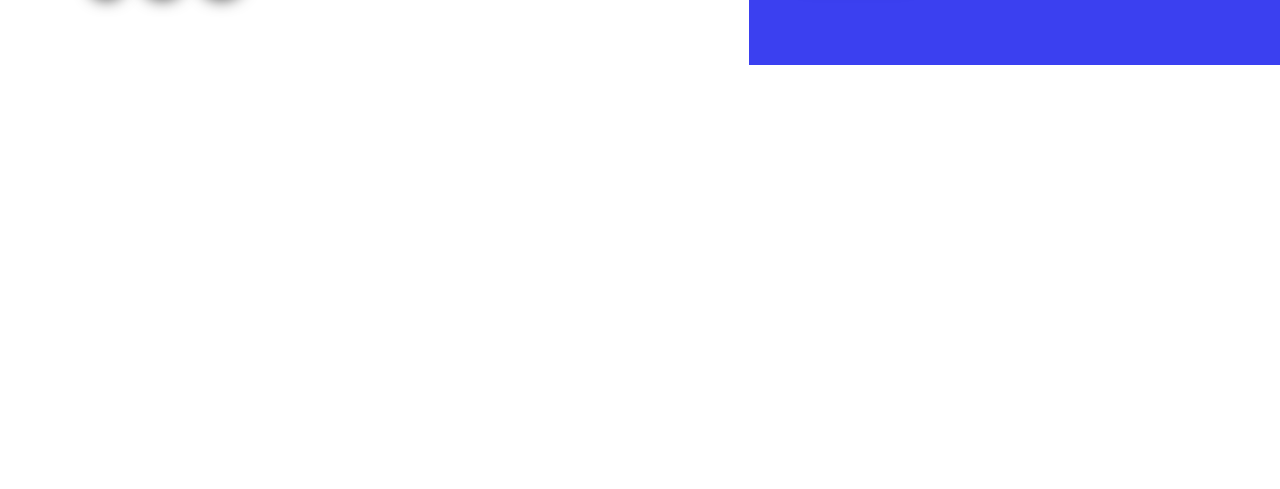
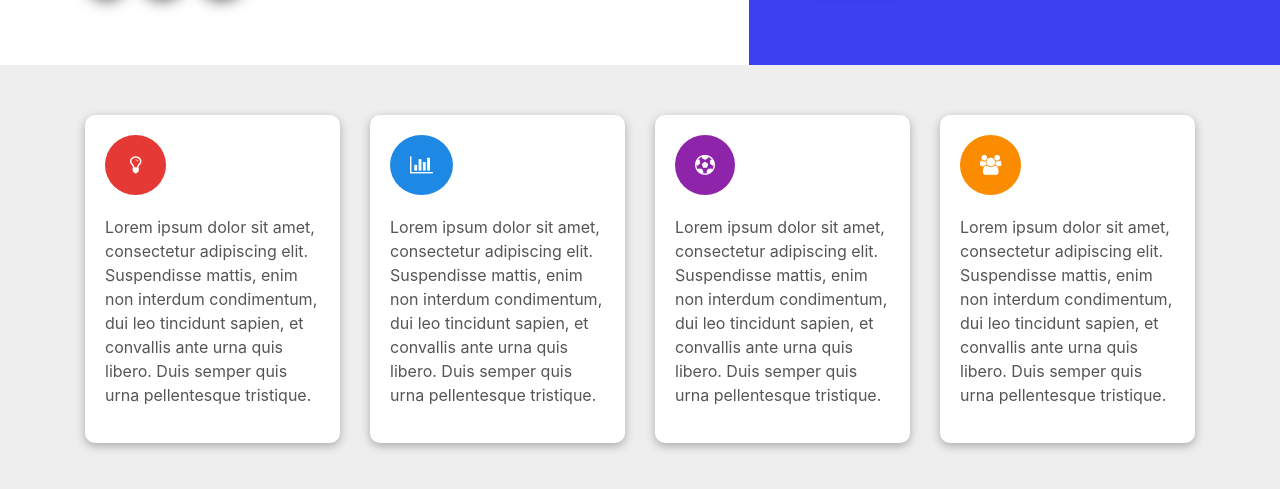
Before and after one commit to syedzubairahmed001/gps-sanjaygandhinagar, a plain HTML site: page index.html in a window 1280 px wide. Shown: the part 735-1224 px from the top of the page. Before the commit the page ends 800 px from the top, so only its background shows below. Drawn offline with nearby package versions, Linux system fonts and the light colour scheme.

Commit message:
added features section and navigation bar

```diff
--- a/index.html
+++ b/index.html
@@ -12,7 +12,7 @@
 <body>
     <header>
         <div class="header-container-1">
-            <a href="#" class="menu-icon"><img src="resourses/img/menu-icon.svg" alt="menu-icon"></a>
+            <a href="#" class="menu-icon"><img id="menu-icon-img" src="resourses/img/menu-icon.svg" alt="menu-icon"></a>
             <nav>
                 <ul class="menu-list">
                     <li><a href="#">home</a></li>
@@ -50,10 +50,44 @@
             </div>
         </div>
     </header>
+    <section class="section-features">
+        <div class="container">
+            <div class="row">
+                <div class="col-sm-6 col-xs-6 col-md-6 col-lg-3">
+                    <div class="sec-features-col-1">
+                        <i class="fa fa-lightbulb-o" aria-hidden="true"></i>
+                        <p>Lorem ipsum dolor sit amet, consectetur adipiscing elit. Suspendisse mattis, enim non interdum condimentum, dui leo tincidunt sapien, et convallis ante urna quis libero. Duis semper quis urna pellentesque tristique. </p>
+                    </div>
+                </div>
+                <div class="col-sm-6 col-xs-6 col-md-6 col-lg-3">
+                    <div class="sec-features-col-2">
+                        <i class="fa fa-bar-chart" aria-hidden="true"></i>
+                        <p>Lorem ipsum dolor sit amet, consectetur adipiscing elit. Suspendisse mattis, enim non interdum condimentum, dui leo tincidunt sapien, et convallis ante urna quis libero. Duis semper quis urna pellentesque tristique. </p>
+                    </div>
+                </div>
+                <div class="col-sm-6 col-xs-6 col-md-6 col-lg-3">
+                    <div class="sec-features-col-3">
+                        <i class="fa fa-futbol-o" aria-hidden="true"></i>
+                        <p>Lorem ipsum dolor sit amet, consectetur adipiscing elit. Suspendisse mattis, enim non interdum condimentum, dui leo tincidunt sapien, et convallis ante urna quis libero. Duis semper quis urna pellentesque tristique. </p>
+                    </div>
+                </div>
+                <div class="col-sm-6 col-xs-6 col-md-2 col-lg-3">
+                    <div class="sec-features-col-4">
+                        <i class="fa fa-users" aria-hidden="true"></i>
+                        <p>Lorem ipsum dolor sit amet, consectetur adipiscing elit. Suspendisse mattis, enim non interdum condimentum, dui leo tincidunt sapien, et convallis ante urna quis libero. Duis semper quis urna pellentesque tristique. </p>
+                    </div>
+                </div>
+            </div>
+        </div>
+    </section>
 
     <script src="https://code.jquery.com/jquery-3.3.1.slim.min.js" integrity="sha384-q8i/X+965DzO0rT7abK41JStQIAqVgRVzpbzo5smXKp4YfRvH+8abtTE1Pi6jizo" crossorigin="anonymous"></script>
     <script src="https://cdnjs.cloudflare.com/ajax/libs/popper.js/1.14.3/umd/popper.min.js" integrity="sha384-ZMP7rVo3mIykV+2+9J3UJ46jBk0WLaUAdn689aCwoqbBJiSnjAK/l8WvCWPIPm49" crossorigin="anonymous"></script>
     <script src="https://stackpath.bootstrapcdn.com/bootstrap/4.1.2/js/bootstrap.min.js" integrity="sha384-o+RDsa0aLu++PJvFqy8fFScvbHFLtbvScb8AjopnFD+iEQ7wo/CG0xlczd+2O/em" crossorigin="anonymous"></script>
+    <script
+  src="https://code.jquery.com/jquery-3.3.1.min.js"
+  integrity="sha256-FgpCb/KJQlLNfOu91ta32o/NMZxltwRo8QtmkMRdAu8="
+  crossorigin="anonymous"></script>
     <script src="resourses/js/script-index.js"></script>
 </body>
 </html>
--- a/resourses/css/style-index.css
+++ b/resourses/css/style-index.css
@@ -21,7 +21,7 @@ header{
 .header-container-1{
     height: 70vh;
     background-image: url(img/Logopit_1532240054332.jpg);
-    background-position: center;
+    background-position: right;
     background-size: cover;
     position: relative;
 }
@@ -99,6 +99,7 @@ h2{
 .sec-header-1-social-icon-container{
     margin-left: 60px;
     margin-top: 20px;
+    display: block;
 }
 .sec-header-1-social-icon-container a{
     color: #fff;
@@ -119,17 +120,16 @@ h2{
     position: fixed;
     top: 40px;
     right: 50px;
+    z-index: 99999;
 }
-.menu-icon img{
+#menu-icon-img{
     background-color: #3b40f0;
     padding: 10px;
     border-radius: 50%;
     box-shadow: #555 0 0 10px;
 }
-nav{
+nav ul{
     display: none;
-}
-nav ul{
     position: fixed;
     top: 100px;
     right: 50px;
@@ -150,6 +150,7 @@ nav ul li a{
     display: inline-block;
     width: 150px;
     text-align: center;
+    transition: all 0.3s;
 }
 nav ul li a:hover{
     background-color: #fff;
@@ -158,3 +159,49 @@ nav ul li a:hover{
     transform: scale(1.1);
     box-shadow: 0 1px 20px #555;
 }
+/*_____section-features______*/
+.section-features{
+    background-color: #eee;
+    padding: 30px 0;
+}
+.sec-features-col-1,
+.sec-features-col-2,
+.sec-features-col-3,
+.sec-features-col-4{
+    background-color: #fff;
+    margin: 20px 0px;
+    padding: 20px;
+    border-radius: 10px;
+    box-shadow: 0px 3px 10px #aaa;
+}
+.sec-features-col-1 p,
+.sec-features-col-2 p,
+.sec-features-col-3 p,
+.sec-features-col-4 p{
+    color: #555;
+}
+.sec-features-col-1 i,
+.sec-features-col-2 i,
+.sec-features-col-3 i,
+.sec-features-col-4 i{
+    color: #fff;
+    padding: 20px;
+    font-size: 20px;
+    background-color: #3b40f0;
+    border-radius: 50%;
+    margin-bottom: 20px;
+}
+.sec-features-col-1 i{
+    padding-left: 25px;
+    padding-right: 25px;
+    background-color: #E53935;
+}
+.sec-features-col-2 i{
+    background-color: #1E88E5;
+}
+.sec-features-col-3 i{
+    background-color: #8E24AA;
+}
+.sec-features-col-4 i{
+    background-color: #FB8C00;
+}
--- a/resourses/js/script-index.js
+++ b/resourses/js/script-index.js
@@ -1,5 +1,6 @@
 $(document).ready(function() {
-    $('.menu-icon img').click(function (){
-        $('nav').slideDown();
+    $('.menu-icon').click(function(e){
+        $('nav ul').slideToggle();
+        e.preventDefault();
     })
 })
```
